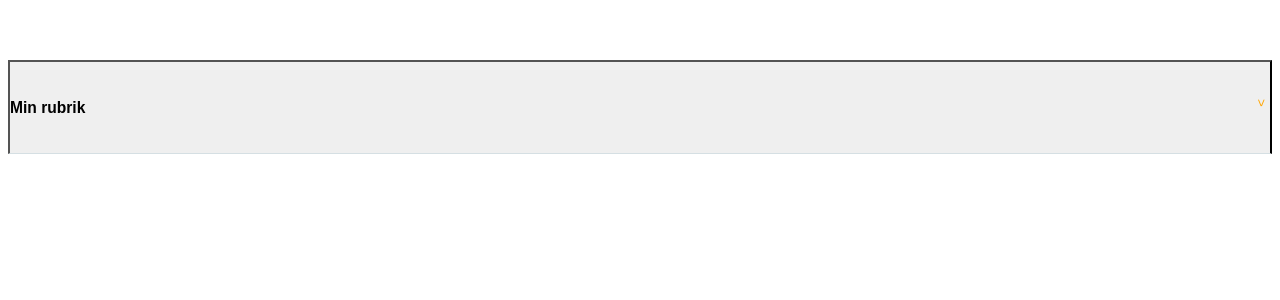
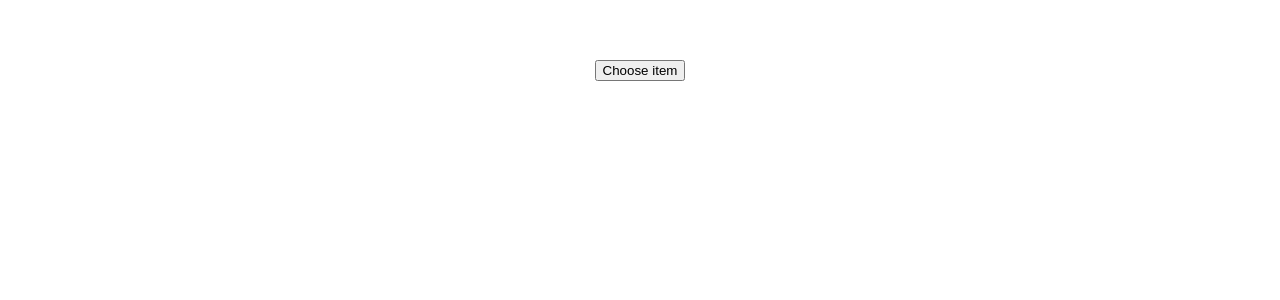
Before and after one commit to Bravissimo-Agency/vue-renderless, a Vue app: page / in a window 1280 px wide. Shown: the top 300 px of the page. Built offline with nearby package versions, Linux system fonts and the light colour scheme.

Commit message:
Created basic version of Select

```diff
--- a/src/App.vue
+++ b/src/App.vue
@@ -1,15 +1,15 @@
 <template>
     <div id="app">
-        <AccordionExample />
+        <SelectExample />
     </div>
 </template>
 
 <script>
-import AccordionExample from './examples/AccordionExample';
+import SelectExample from './examples/SelectExample';
 
 export default {
     components: {
-        AccordionExample
+        SelectExample
     }
 };
 </script>
--- /dev/null
+++ b/src/components/select/Select.vue
@@ -0,0 +1,50 @@
+<script>
+export default {
+    model: {
+        prop: 'active',
+        event: 'change'
+    },
+
+    props: {
+        items: {
+            type: Array,
+            required: true
+        },
+        active: {
+            type: [Number, String, Boolean],
+            default: null
+        }
+    },
+
+    data: () => ({
+        isOpen: false
+    }),
+
+    computed: {
+        activeItem () {
+            return this.items.find(item => item.value === this.active);
+        }
+    },
+
+    methods: {
+        toggle () {
+            this.isOpen = !this.isOpen;
+        },
+
+        selectItem (item) {
+            this.$emit('change', item.value);
+            this.isOpen = false;
+        }
+    },
+
+    render () {
+        return this.$scopedSlots.default({
+            isOpen: this.isOpen,
+            toggle: this.toggle,
+            items: this.items,
+            selectItem: this.selectItem,
+            activeItem: this.activeItem
+        });
+    }
+};
+</script>
--- /dev/null
+++ b/src/examples/SelectExample.vue
@@ -0,0 +1,84 @@
+<template>
+    <Select
+        v-slot:default="{ isOpen, toggle, selectItem, activeItem }"
+        v-model="active"
+        :items="items"
+    >
+        <div class="select">
+            <button
+                id="exp_button"
+                aria-haspopup="listbox"
+                aria-labelledby="exp_elem exp_button"
+                type="button"
+                @click="toggle"
+            >
+                {{ activeItem.label }}
+            </button>
+
+            <ul
+                v-show="isOpen"
+                id="exp_elem_list"
+                tabindex="-1"
+                role="listbox"
+                aria-labelledby="exp_elem"
+                class="hidden"
+            >
+                <li
+                    v-for="item in items"
+                    :key="item.value"
+                    role="options"
+                    @click="selectItem(item)"
+                >
+                    {{ item.label }}
+                </li>
+            </ul>
+        </div>
+    </Select>
+</template>
+
+<script>
+import Select from '@/components/select/Select';
+
+export default {
+    components: {
+        Select
+    },
+
+    data: () => ({
+        active: null,
+        items: [
+            {
+                label: 'Choose item',
+                value: null
+            },
+            {
+                label: 'Lorem',
+                value: 'lorem'
+            },
+            {
+                label: 'Item 1',
+                value: 1
+            },
+            {
+                label: 'Item 2',
+                value: 2
+            },
+            {
+                label: 'Item 3',
+                value: 3
+            },
+            {
+                label: 'Item 4',
+                value: 4
+            },
+            {
+                label: 'Item 5',
+                value: 5
+            }
+        ]
+    })
+};
+</script>
+
+<style>
+</style>
```
